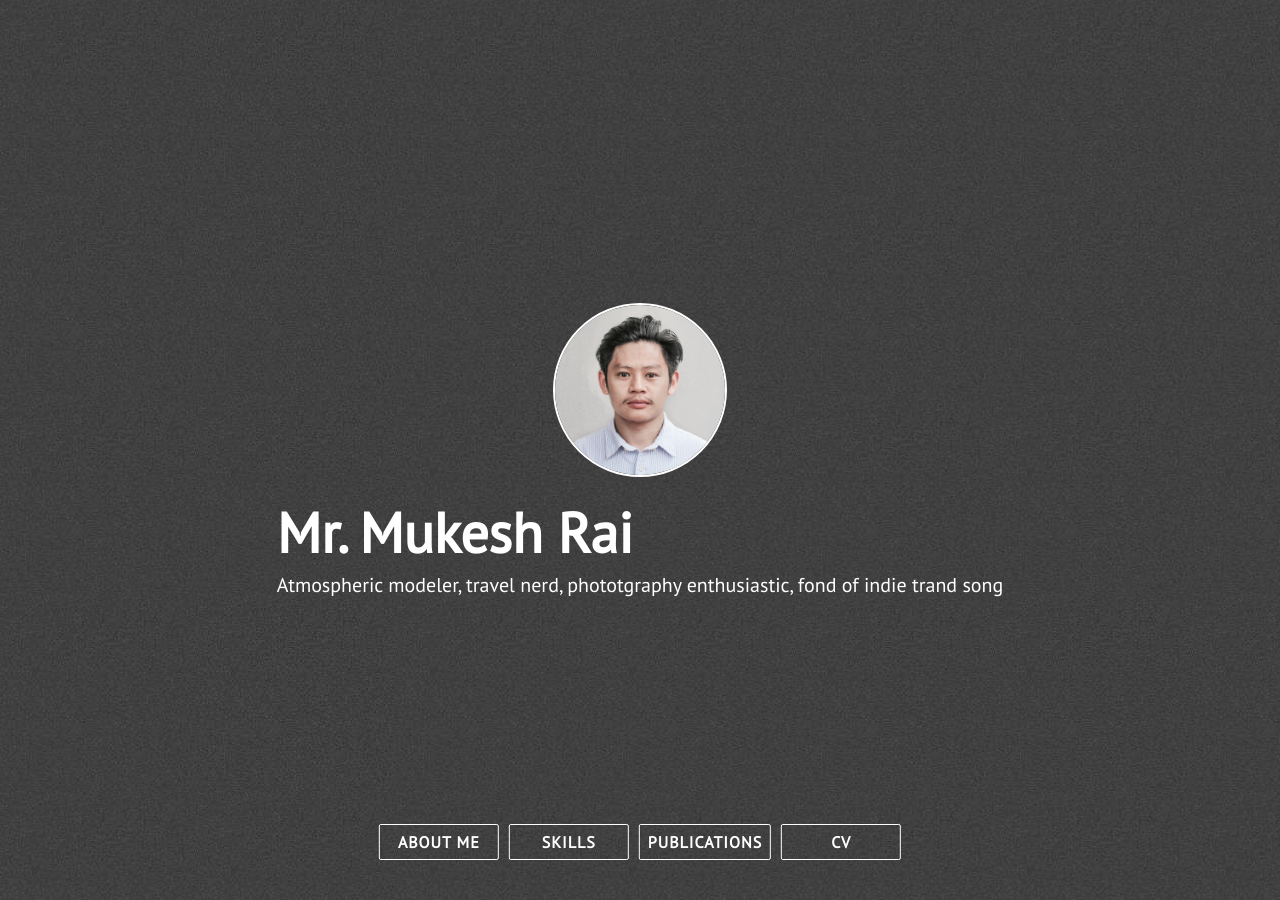
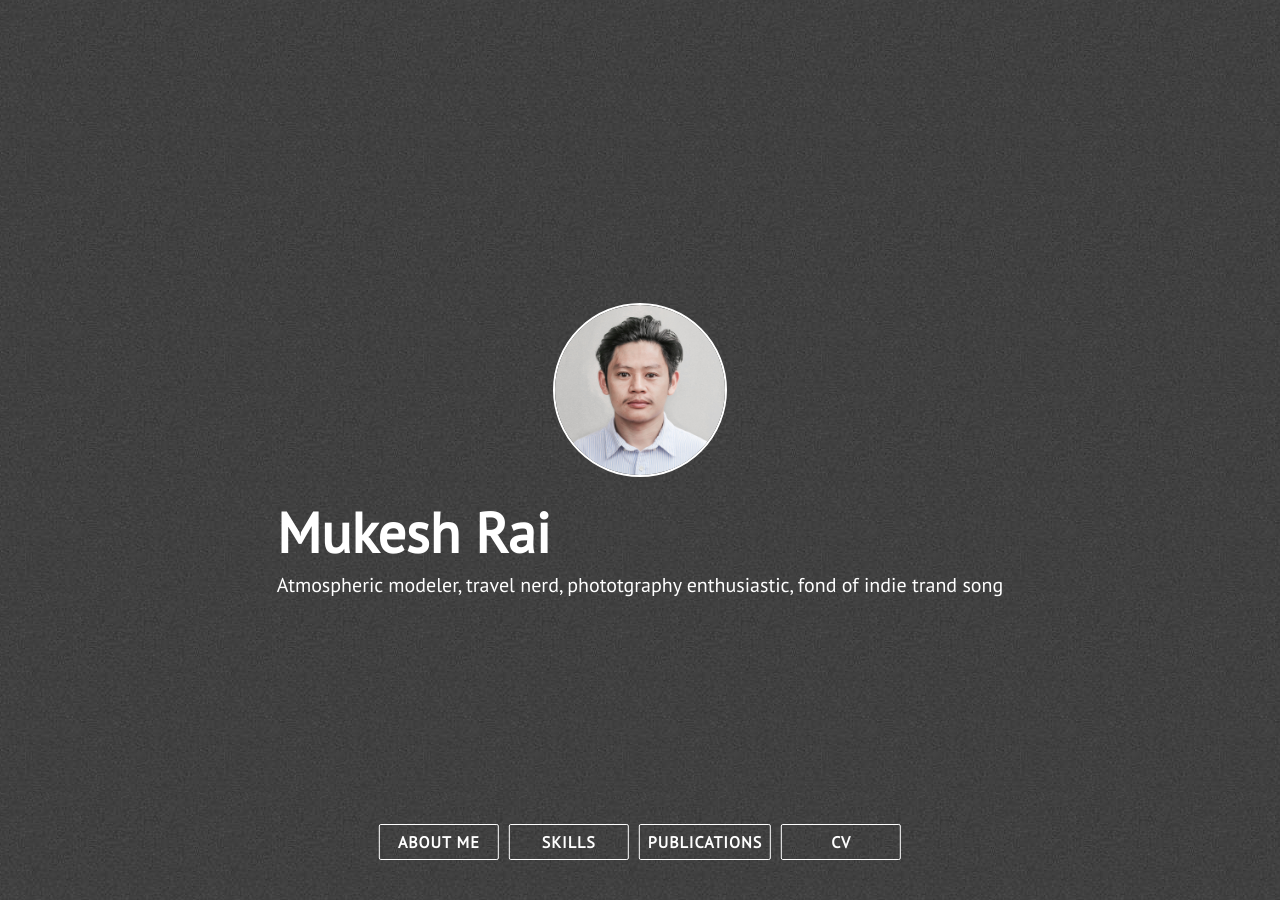
Before and after one commit to mukeshraeee/mukeshrai.github.io, a Jekyll site: the page built from index.html, in a window 1280 px wide and 900 px high. Built offline with Jekyll 4.4.1, drawn with Linux system fonts in a browser that asks for light colours; nearby versions of some CDN libraries; some of the changed text lies outside the part shown.

```diff
--- a/_config.yml
+++ b/_config.yml
@@ -1,4 +1,4 @@
-title: Mr. Mukesh Rai
+title: Mukesh Rai
 description: "Atmospheric modeler, travel nerd, phototgraphy enthusiastic, fond of indie trand song"
 site_title: '@mukeshrai - Mukesh Rai'
 
```
